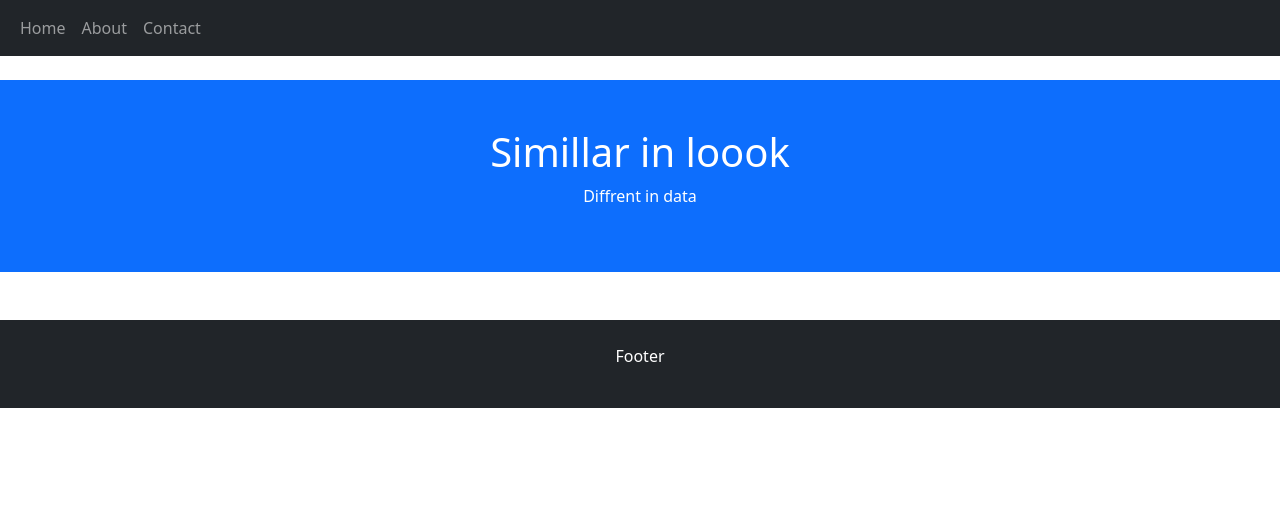
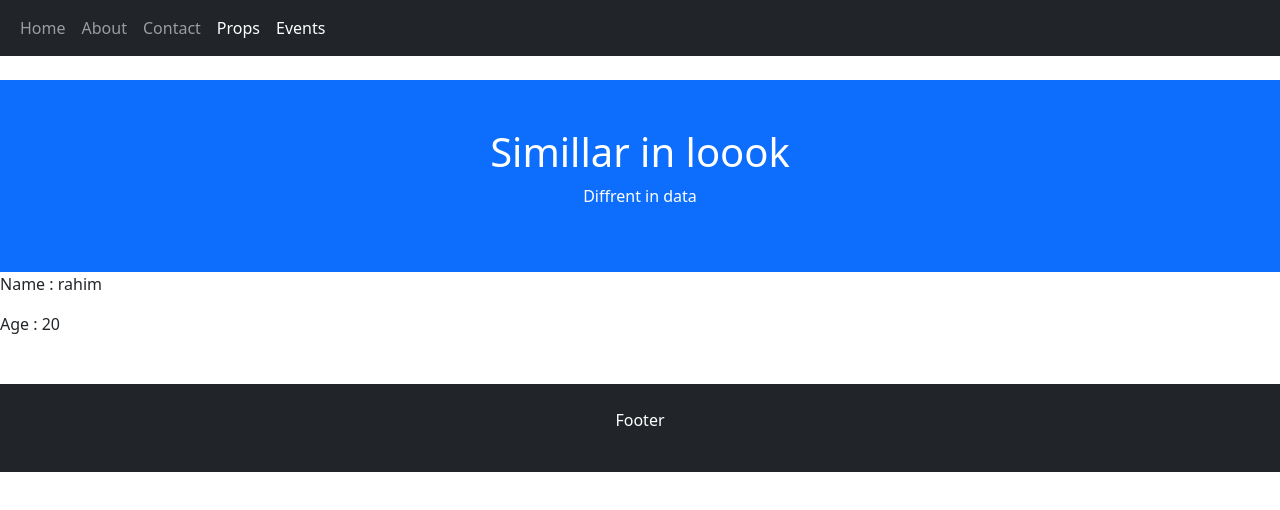
Before and after one commit to hasibulpolok/app2, a React (Create React App) app: page /props in a window 1280 px wide. Shown: the top 510 px of the page. Built offline with nearby package versions, Linux system fonts and the light colour scheme.

Commit message:
props and events

```diff
--- a/src/App.js
+++ b/src/App.js
@@ -1,10 +1,16 @@
-import { BrowserRouter, Routes, Route, Link } from 'react-router-dom';
-import Home from './Home';
-import About from './About';
-import Contact from './Contact';
+import { BrowserRouter, Routes, Route,  } from 'react-router-dom';
 import { TopNav } from './Components/TopNav';
 import Header from './Components/Header';
 import Footer from './Components/Footer';
+import Home from './pages/Home';
+import Contact from './pages/Contact';
+import { About } from './pages/About';
+import NewProps from './pages/NewProps';
+import Events from './pages/Events';
+
+
+
+
 
 
 
@@ -21,8 +27,10 @@ function App() {
 
       <Routes>
         <Route path="/" element={<Home />} />
-        <Route path="/about" element={<About />} />
-        <Route path="/contact" element={<Contact />} />
+        <Route path="/about" element={<About/>} />
+        <Route path="/contact" element={<Contact/>} />
+       <Route path="/props" element={<NewProps/>}/>
+       <Route path="/events" element={<Events/>}/>
       </Routes>
 
       <Footer />
--- a/src/Components/TopNav.js
+++ b/src/Components/TopNav.js
@@ -34,6 +34,22 @@ export const TopNav = () => {
               Contact
             </Link>
           </li>
+          <li className="nav-item">
+            <Link
+              className={`nav-link ${location.pathname === "/props" ? "active" : ""}`}
+              to="/props"
+            >
+              Props
+            </Link>
+          </li>
+          <li className="nav-item">
+            <Link
+              className={`nav-link ${location.pathname === "/props" ? "active" : ""}`}
+              to="/events"
+            >
+              Events
+            </Link>
+          </li>
         </ul>
       </div>
     </nav>
--- /dev/null
+++ b/src/pages/Events.js
@@ -0,0 +1,7 @@
+import React from 'react'
+
+export default function Events() {
+  return (
+    <div>Events</div>
+  )
+}
--- /dev/null
+++ b/src/pages/NewProps.js
@@ -0,0 +1,14 @@
+import React from 'react'
+
+export default function NewProps() {
+  const person = { name: "rahim", age: 20, address: "Mirpur" };
+
+  const { name, age } = person;
+
+  return (
+    <div>
+      <p>Name : {name}</p>
+      <p>Age : {age}</p>
+    </div>
+  )
+}
```
Also changed, not shown: src/pages/About.js (renamed from src/About.js, +3 -4 lines), src/pages/Contact.js (renamed from src/Contact.js), src/pages/Home.js (renamed from src/Home.js).
